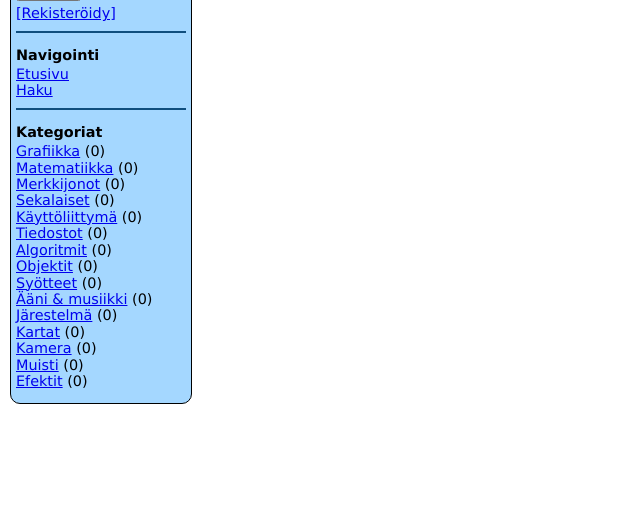
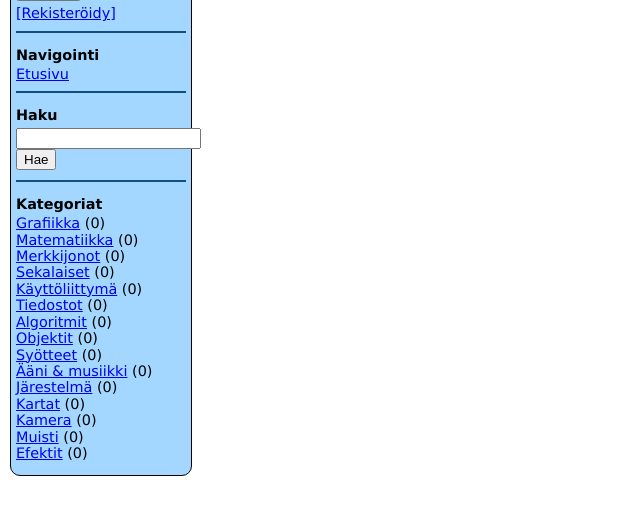
Before and after one commit to valscion/CBKK, a PHP site: page /index.php?pId=listaa&cat=0 in a window 1280 px wide. Shown: the part 218-733 px from the top of the page, without its empty margins (0-640 px from the left). Run offline with PHP 8.4, Linux system fonts and the light colour scheme; data that the repository does not hold is empty; a stand-in replaces the project's code that opens the database connection.

Commit message:
Lisätty simppeli hakutoiminto, joka hakee tekstiä koodien nimistä ja kuvauksista. Sivupalkin ulkoasua muutettu hieman.

```diff
--- a/www/inc/listaa.php
+++ b/www/inc/listaa.php
@@ -2,12 +2,21 @@
 
     $cat = $_GET['cat'];
 
-    $query = "SELECT type,name,description,author,added,id FROM " . TABLE_PREFIX . "codes WHERE category='$cat' ORDER BY id DESC";
+    if ($cat == 'search') {
+        $q = "%" . $_GET['q'] . "%";
+        $query = "SELECT type,name,description,author,added,id FROM " . TABLE_PREFIX . "codes WHERE name LIKE ? OR description LIKE ? ORDER BY name ASC";
+        echo "<h1>Haun tulokset</h1>";
+    } else {
+        $query = "SELECT type,name,description,author,added,id FROM " . TABLE_PREFIX . "codes WHERE category = ? ORDER BY name ASC";
+        echo "<h1>" . $categoryArray[$cat] . "</h1>";
+    }
 
-    echo "<h1>" . $categoryArray[$cat] . "</h1>";
-
-    if ($stmt = $conn->prepare("SELECT type,name,description,author,added,id FROM " . TABLE_PREFIX . "codes WHERE category = ? ORDER BY name ASC")) {
-        $stmt->bind_param("i",$cat);
+    if ($stmt = $conn->prepare($query)) {
+        if ($cat == 'search') {
+            $stmt->bind_param("ss",$q,$q);
+        } else {
+            $stmt->bind_param("i",$cat);
+        }
         $stmt->execute();
 
         $stmt->bind_result($type,$name,$desc,$author,$added,$id);
--- a/www/index.php
+++ b/www/index.php
@@ -51,13 +51,25 @@
                     <h3>Navigointi</h3>
                     <ul>
                         <li><a href="./">Etusivu</a></li>
-                        <li><a href="index.php?pId=haku">Haku</a></li>
-
                         <?php
                             if(isset($_SESSION['currentUser'])) {
                                 echo "<li><a href='index.php?pId=lisaa'>Lis&auml;&auml koodi</a></li>";
                             }
                         ?>
+                    </ul>
+                </div>
+
+                <div id="search">
+                    <h3>Haku</h3>
+                    <ul>
+                        <li>
+                            <form action='index.php?pId=listaa' method='get'>
+                                <input type='hidden' name='pId' value='listaa' />
+                                <input type='hidden' name='cat' value='search' />
+                                <input type='text' name='q' id='q' class='text' />
+                                <input type='submit' value='Hae' />
+                            </form>
+                        </li>
                     </ul>
                 </div>
 
--- a/www/style/main.css
+++ b/www/style/main.css
@@ -108,16 +108,7 @@ a:hover {
     width: 160px;
 }
 
-#nav {
-    padding-top: 10px;
-
-    border-top: 2px solid;
-    border-color: #0f4e7e;
-
-    margin-bottom: 10px;
-}
-
-#cats {
+#nav, #search, #cats {
     padding-top: 10px;
 
     border-top: 2px solid;
```
